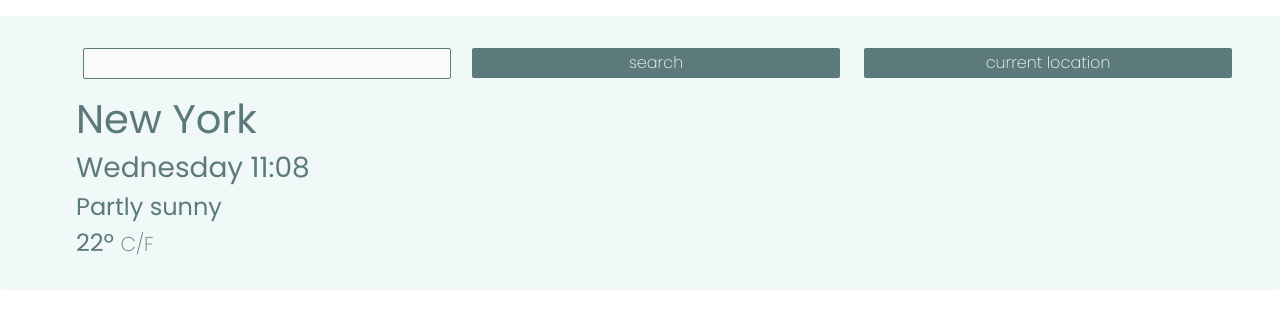
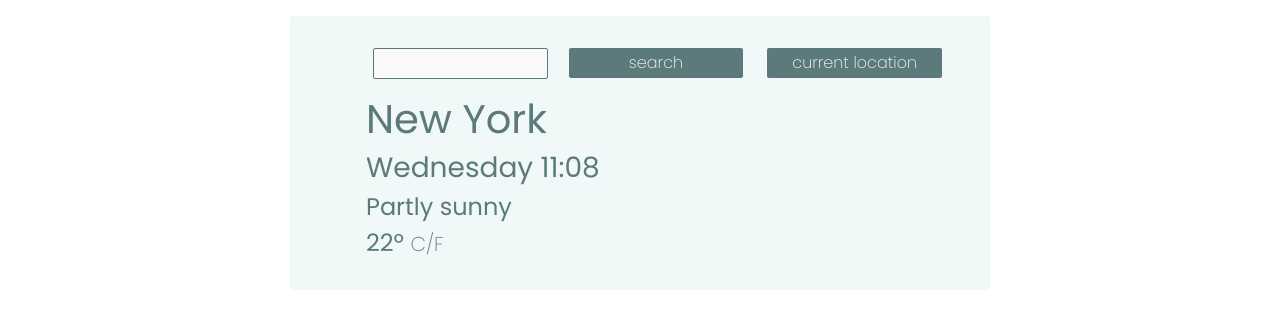
Before and after one commit to emmasarge/weather-app, a website: page index.html in a window 1280 px wide. Drawn offline with nearby package versions, Linux system fonts and the light colour scheme.

Commit message:
media query

```diff
--- a/src/styles.css
+++ b/src/styles.css
@@ -56,6 +56,11 @@ h4 {
         width: 100%!important;
     }
 }
+@media (min-width: 576px) {
+    .body-div {
+        width: 700px!important;
+    }
+}
 @media (max-width: 600px) {
   .weather-card {
     border-bottom: #5c7a7b 2.5px solid;
```
